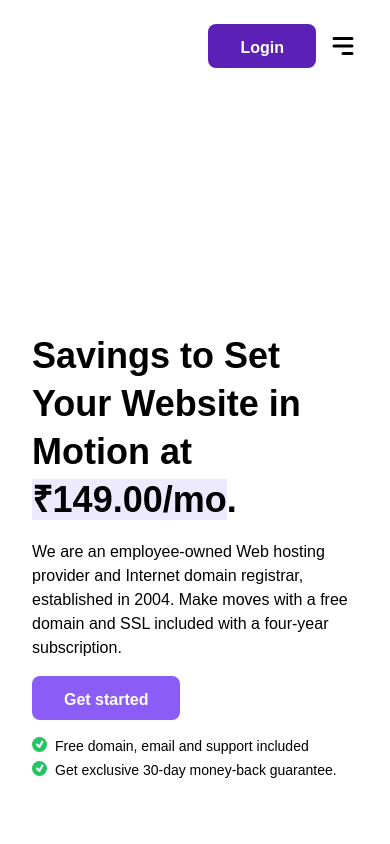
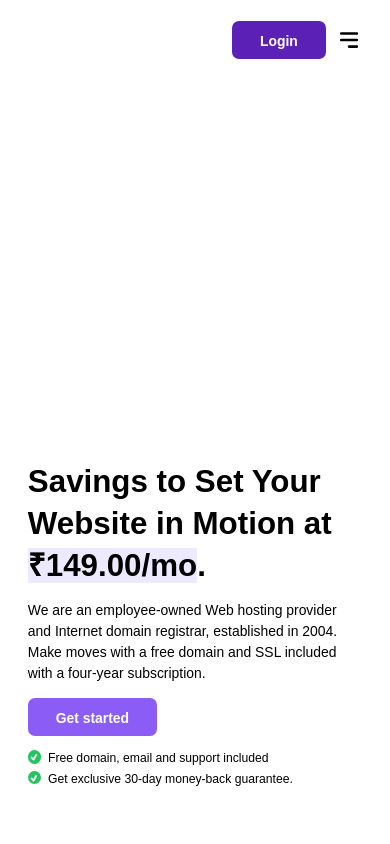
Before and after one commit to SujoyKrHaldar/Hostinger-Redesign, a Next.js app: page / in a window 390 px wide. Shown: the top 844 px of the page. Built offline with nearby package versions, Linux system fonts and the light colour scheme; a web font is replaced by a local one.

Commit message:
ui update

```diff
--- a/components/layout/components/MobileMenu.jsx
+++ b/components/layout/components/MobileMenu.jsx
@@ -34,7 +34,7 @@ function MobileMenu({ data, setIsOpen, isOpen }) {
               {link.subLinks ? (
                 <MobMenuDropdown key={id} data={link} setIsOpen={setIsOpen} />
               ) : (
-                <Link href={link.url}>
+                <Link key={id} href={link.url}>
                   <a
                     onClick={() => setIsOpen(false)}
                     className="block font-bold text-xl"
--- a/styles/globals.css
+++ b/styles/globals.css
@@ -20,6 +20,13 @@ body {
   font-family: muli, sans-serif;
   scroll-behavior: smooth;
   overflow-x: hidden;
+  font-size: 100%;
+}
+
+@media screen and (max-width: 600px) {
+  html {
+    font-size: 87%;
+  }
 }
 
 ::-webkit-scrollbar {
```
Also changed, not shown: components/layout/Navbar.jsx (+0 -39 lines).
